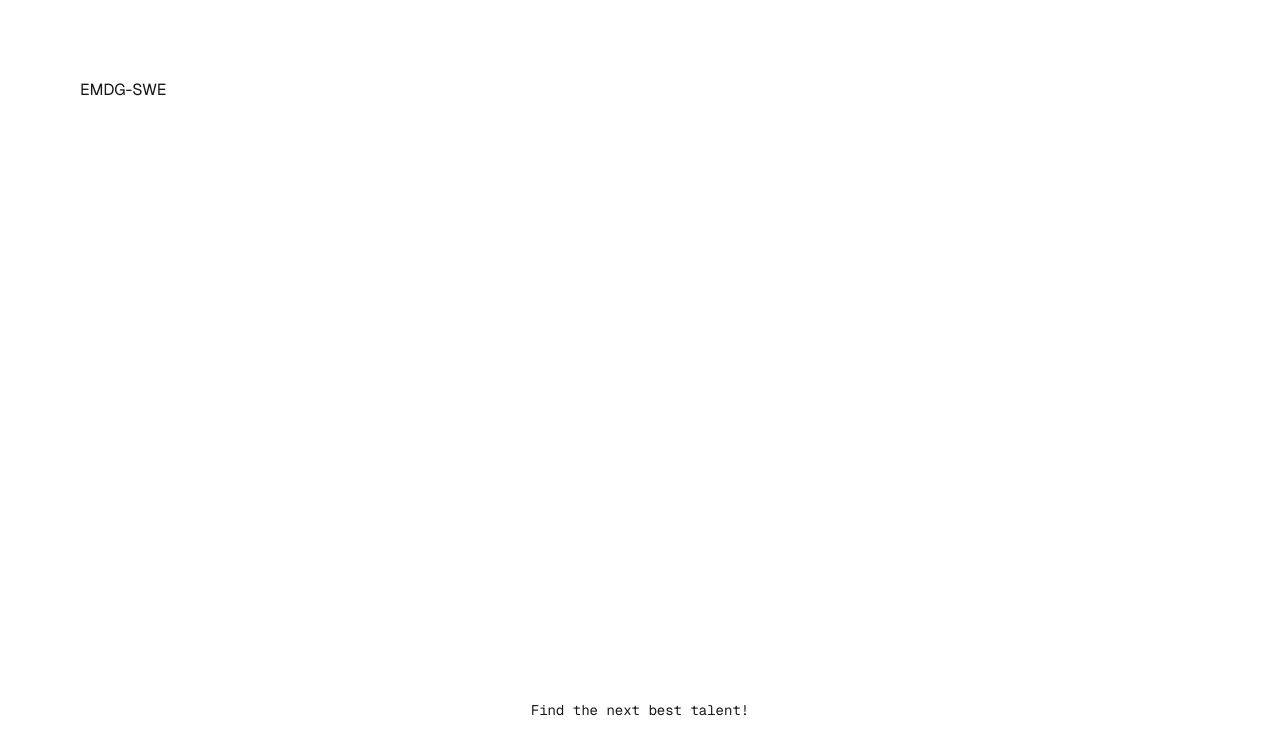
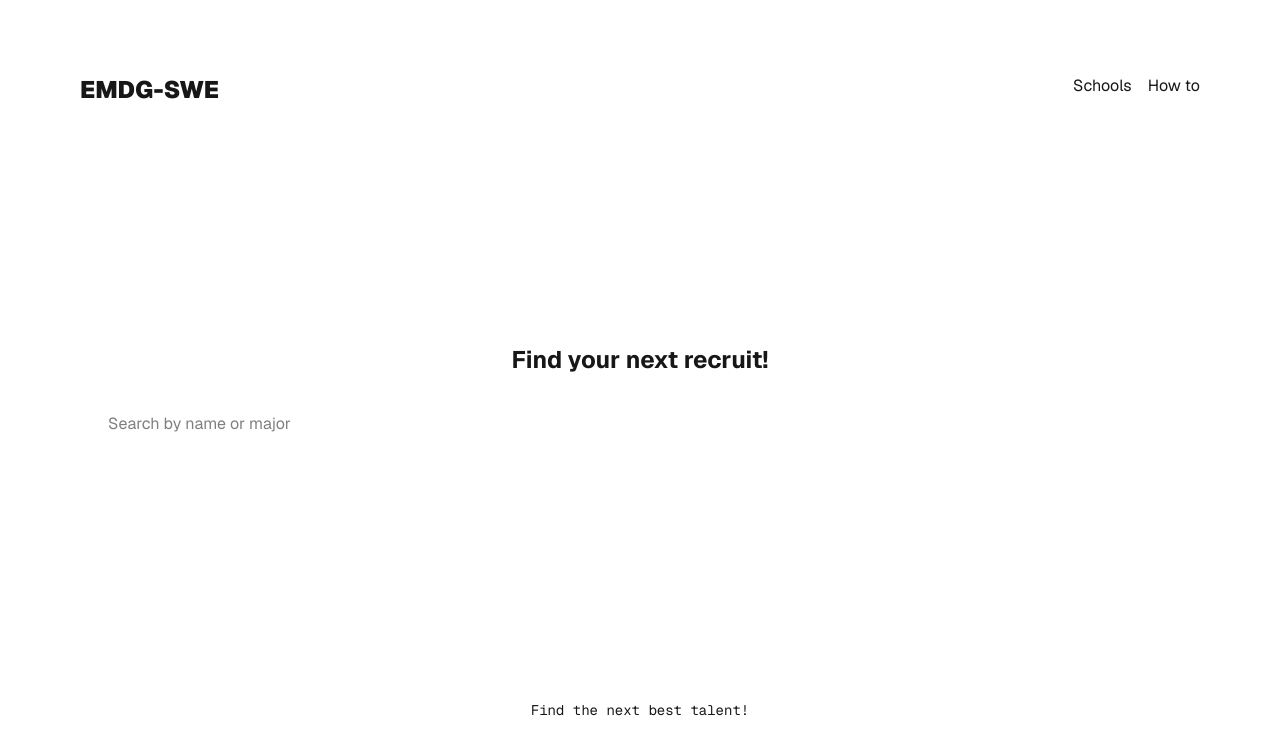
Before and after one commit to enoshlartey/swe-group-pj, a Next.js app in the folder emdg/: page / in a window 1280 px wide. Shown: the top 754 px of the page. Built offline with nearby package versions, Linux system fonts and the light colour scheme.

Commit message:
Basic setup with routing added.
Co-authored-by: Matthew Harris <Mattx2h@users.noreply.github.com>
Co-authored-by: Vonta04 <Vonta04@users.noreply.github.com>

```diff
--- a/emdg/src/app/page.js
+++ b/emdg/src/app/page.js
@@ -1,17 +1,40 @@
+"use client";
 import Image from "next/image";
+import { useRouter } from 'next/navigation';
 
 export default function Home() {
+  const router = useRouter();
+
+  const handleKeyDown = (event) => {
+    if (event.key === 'Enter') {
+      const query = event.target.value;
+      if (query.trim()) {
+        router.push(`pages/results?query=${encodeURIComponent(query)}`);
+      }
+    }
+  };
+
   return (
     <div className="grid grid-rows-[20px_1fr_20px] items-center justify-items-center min-h-screen p-8 pb-20 gap-16 sm:p-20 font-[family-name:var(--font-geist-sans)]">
-      <nav className="w-full flex justify-between bg-white">
-        <div>EMDG-SWE</div>
+      <nav className="w-full flex justify-between">
+        <div>
+          <h4 className="text-2xl font-black"><a href="/">EMDG-SWE</a></h4>
+        </div>
         <div className="flex gap-4">
-
+          <a href="pages/schools">Schools</a>
+          <a href="pages/howto">How to</a>
         </div>
       </nav>
-      <main className="flex flex-col gap-[32px] row-start-2 items-center sm:items-start">
-        <div className="flex gap-4 items-center flex-col sm:flex-row">
-
+      <main className="flex flex-col gap-[32px] row-start-2 items-center sm:items-start w-full">
+        <div className="flex gap-4 items-center flex-col w-full">
+          <h1 className="text-2xl font-bold text-center">
+            Find your next recruit!
+          </h1>
+          <input
+            className="w-full bg-white py-5 px-7 rounded-3xl text-black"
+            placeholder="Search by name or major"
+            onKeyDown={handleKeyDown}
+          ></input>
         </div>
       </main>
 
--- /dev/null
+++ b/emdg/src/app/pages/howto/page.js
@@ -0,0 +1,10 @@
+const HowTo = () => {
+  return (
+    <div>
+      <h1>How To Page</h1>
+      <p>This is the how-to page content.</p>
+    </div>
+  );
+};
+
+export default HowTo;
--- /dev/null
+++ b/emdg/src/app/pages/results/page.js
@@ -0,0 +1,10 @@
+const Results = () => {
+    return (
+      <div>
+        <h1>Results</h1>
+        <p>This is the how-to page content.</p>
+      </div>
+    );
+  };
+
+  export default Results;
--- /dev/null
+++ b/emdg/src/app/pages/schools/page.js
@@ -0,0 +1,10 @@
+const HowTo = () => {
+    return (
+      <div>
+        <h1>Schools page</h1>
+        <p>This is the how-to page content.</p>
+      </div>
+    );
+  };
+
+  export default HowTo;
```
Also changed, not shown: emdg/src/components/school.js (added), emdg/src/components/schoolSummary.js (added), emdg/src/components/userInfo.js (added), emdg/src/components/userInfoDisplay.js (added).
